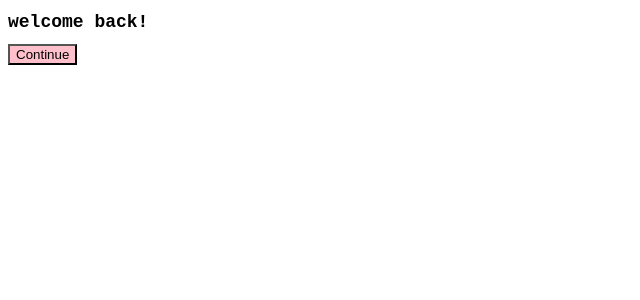
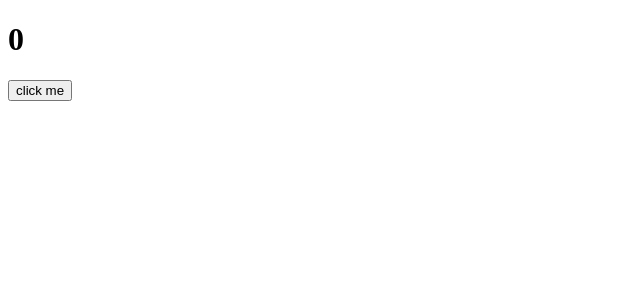
Before and after one commit to seondal/clone-movie-web, a React (Create React App) app: page / in a window 1280 px wide. Shown: the top 300 px of the page, without its empty margins (0-640 px from the left). Built offline with nearby package versions, Linux system fonts and the light colour scheme.

Commit message:
#6.0 Effects

```diff
--- a/src/App.js
+++ b/src/App.js
@@ -1,11 +1,14 @@
-import Button from "./Button";
-import styled from "./App.module.css";
+import { useEffect, useState } from "react";
 
 function App() {
+  const [counter, setValue] = useState(0);
+  const onClick = () => setValue((prev) => prev + 1);
+  console.log("i run all the time");
+
   return (
     <div>
-      <h1 className={styled.title}>welcome back!</h1>
-      <Button text={"Continue"} />
+      <h1>{counter}</h1>
+      <button onClick={onClick}>click me</button>
     </div>
   );
 }
```
